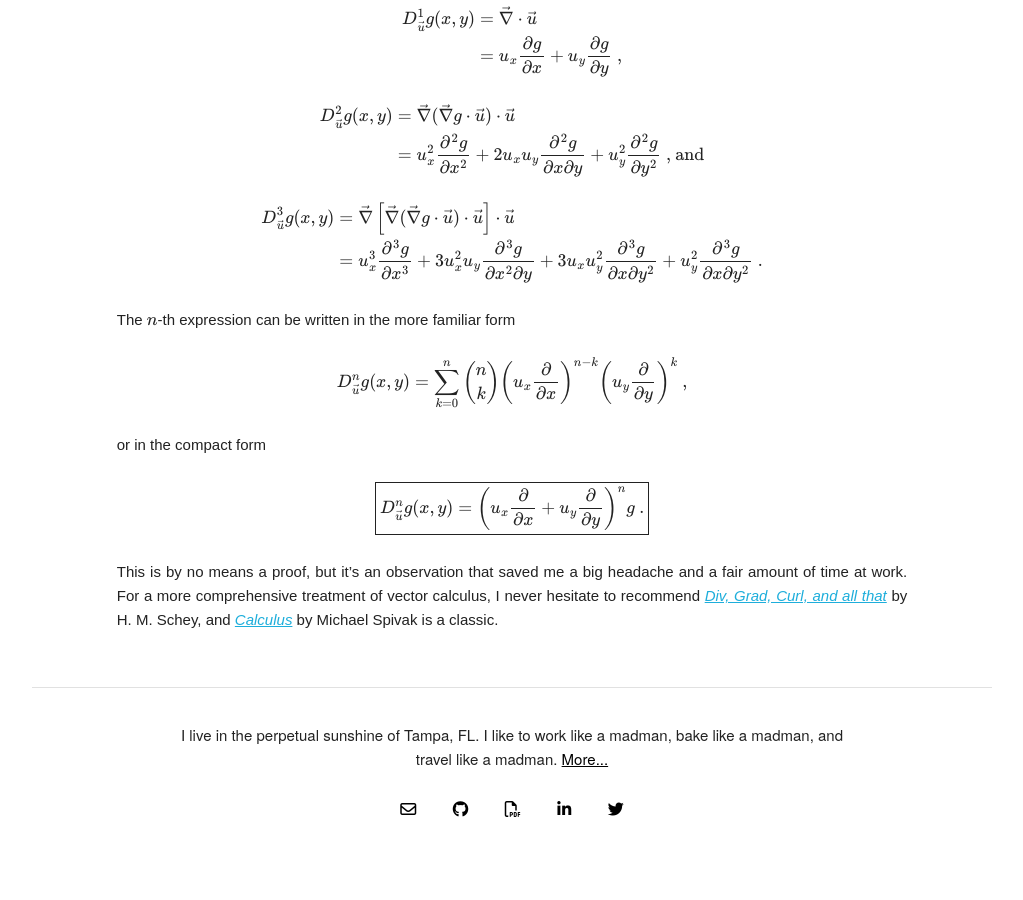
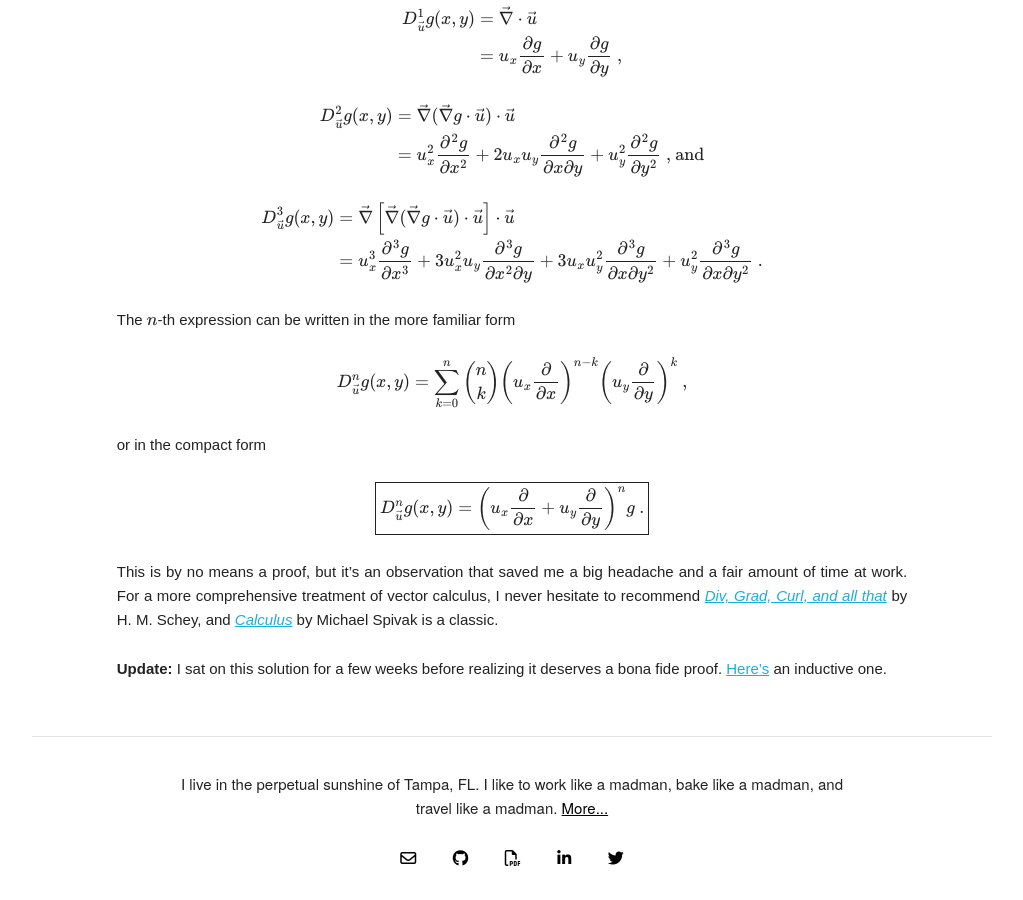
Before and after one commit to afiorillo/andrewmfiorillo.github.io, a Jekyll site: the page built from _posts/2017-02-09-nth-order-directional-derivatives.markdown, in a window 1280 px wide and 900 px high, scrolled down 1817 px. Shown: the whole window, without its empty margins (128-1151 px from the left). Built offline with Jekyll 4.4.1, drawn with Linux system fonts in a browser that asks for light colours; nearby versions of some CDN libraries; some web fonts are replaced; formulas are drawn with MathJax 3; before the commit the page ends 2668 px from its top, so only the background shows below that.

Commit message:
Updated resume and added an update to the original directional derivatives post.

```diff
--- a/_posts/2017-02-09-nth-order-directional-derivatives.markdown
+++ b/_posts/2017-02-09-nth-order-directional-derivatives.markdown
@@ -93,3 +93,7 @@ or in the compact form
 
 This is by no means a proof, but it's an observation that saved me a big headache and a fair amount of time at work.
 For a more comprehensive treatment of vector calculus, I never hesitate to recommend *[Div, Grad, Curl, and all that](http://www.indiebound.org/book/9780393925166)* by H. M. Schey, and *[Calculus](http://www.indiebound.org/book/9780521867443)* by Michael Spivak is a classic.
+
+<strong>Update: </strong>
+I sat on this solution for a few weeks before realizing it deserves a bona fide proof.
+[Here's](/math/2017/03/06/nth-order-directional-derivatives-proof.html) an inductive one.
```
Also changed, not shown: 1 other file.
